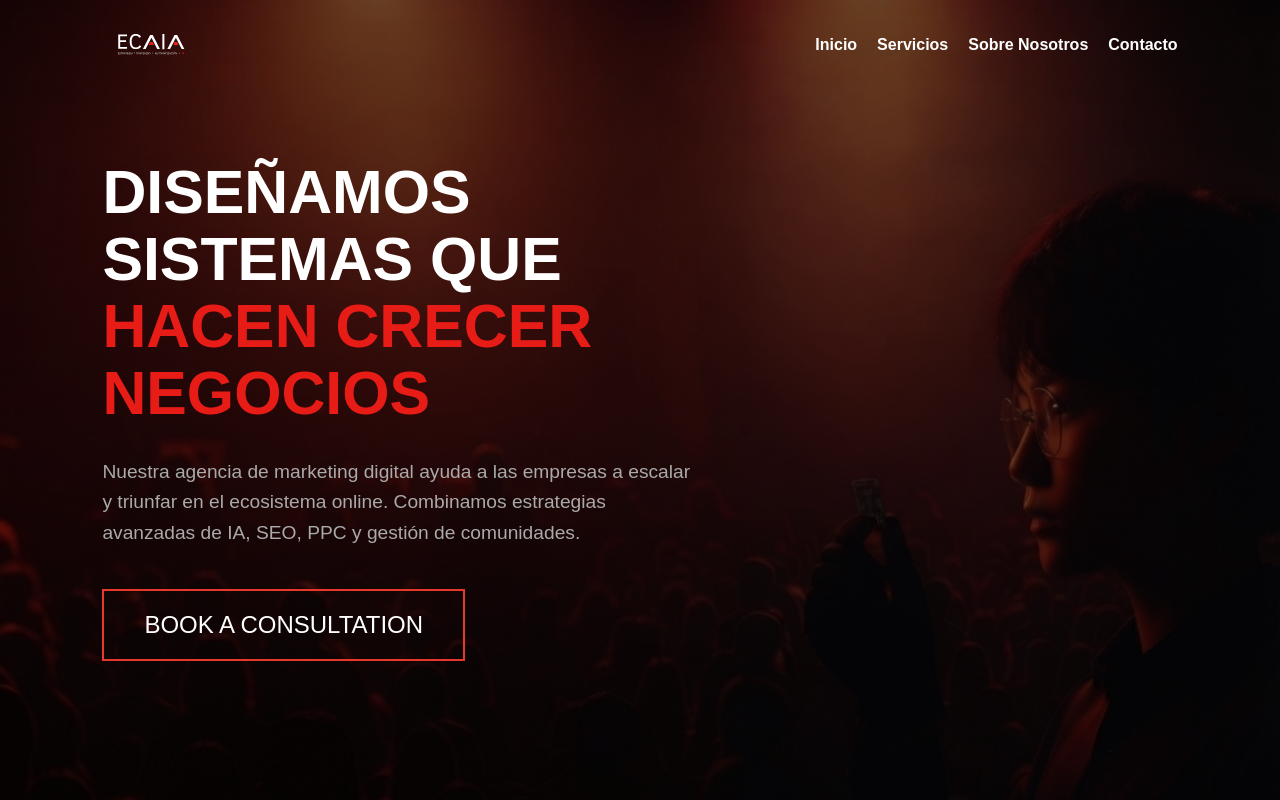
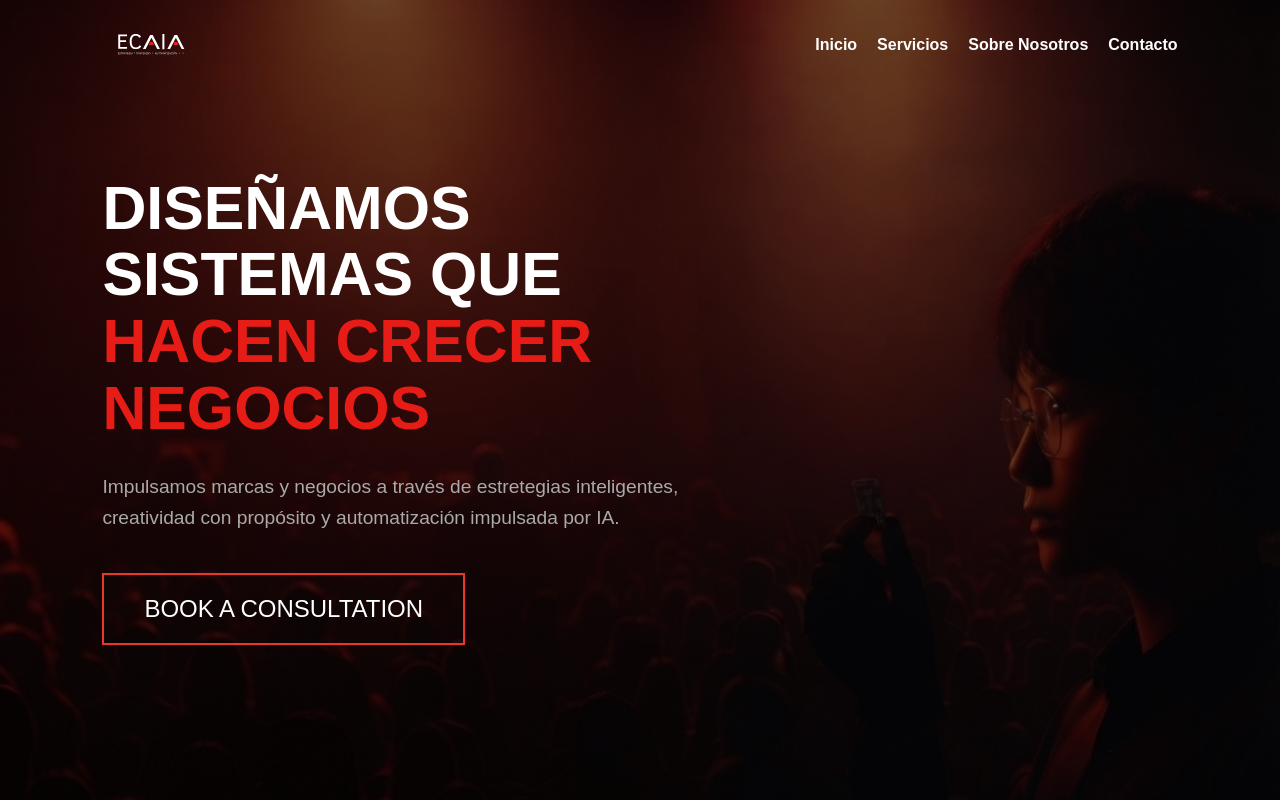
Before and after one commit to zLucky090802/marketing-page, an Angular app: page / in a window 1280 px wide. Shown: the top 800 px of the page. Built offline with nearby package versions, Linux system fonts and the light colour scheme.

Commit message:
Update hero.component.html

```diff
--- a/src/app/features/landing/components/hero/hero.component.html
+++ b/src/app/features/landing/components/hero/hero.component.html
@@ -11,8 +11,7 @@
       </h1>
 
       <p class="hero-subtitle">
-        Nuestra agencia de marketing digital ayuda a las empresas a escalar y triunfar en el ecosistema online.
-        Combinamos estrategias avanzadas de IA, SEO, PPC y gestión de comunidades.
+        Impulsamos marcas y negocios a través de estretegias inteligentes, creatividad con propósito y automatización impulsada por IA.
       </p>
       <div class="hero-buttons">
         <button class="btn-primary">BOOK A CONSULTATION</button>
```
